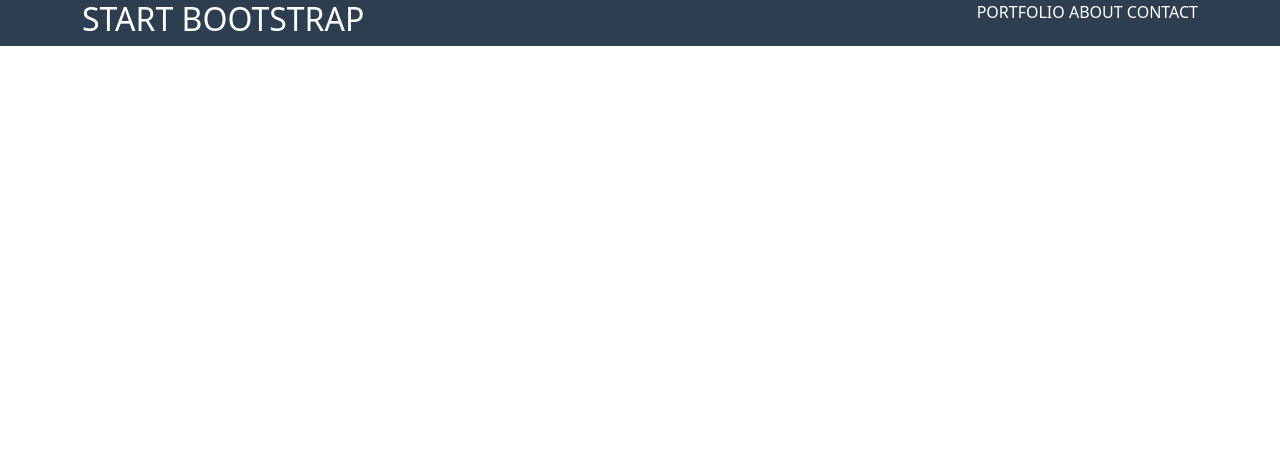
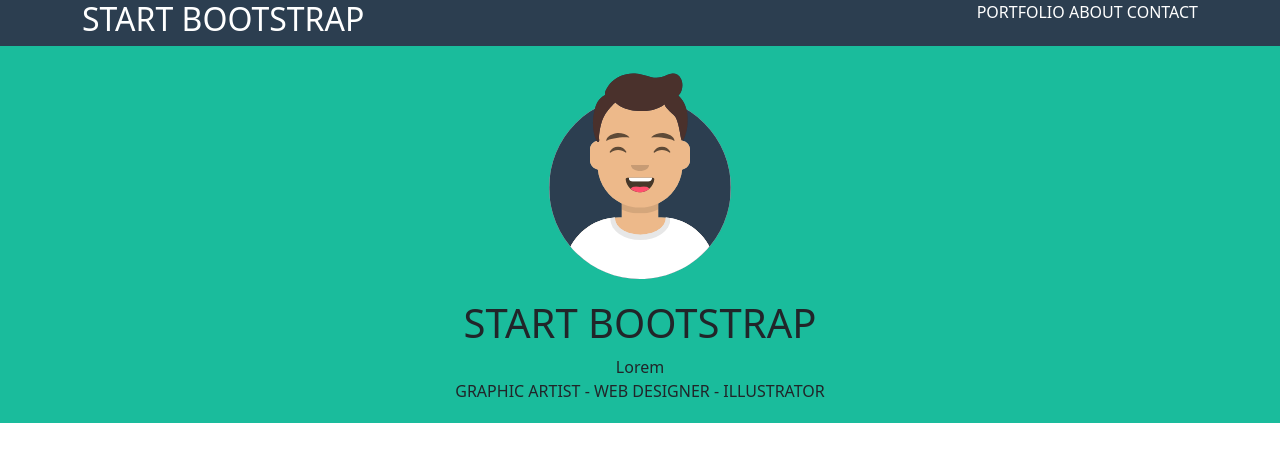
Before and after one commit to painteyes/-html-css-bootstrap-freelancer, a plain HTML site: page index.html in a window 1280 px wide. Drawn offline with nearby package versions, Linux system fonts and the light colour scheme.

Commit message:
commit changes

```diff
--- a/css/style.css
+++ b/css/style.css
@@ -15,3 +15,14 @@ header{
 .burger-menu{
     font-size: x-large;
 }
+
+.jumbotron{
+    background-color: #1abc9c;
+    text-align: center;
+    padding: 20px 0;
+}
+
+.jumbo-img *{
+    width: 200px;
+    padding-bottom: 20px;
+}
--- a/index.html
+++ b/index.html
@@ -44,11 +44,23 @@
                 </div>
             </div>
 
+        </div>
+    </header>
 
 
 
+
+    <section class="jumbotron">
+
+        <div class="jumbo-img">
+            <img src="img/avatar.svg" alt="Avatar">
         </div>
-    </header>
+
+        <h1>START BOOTSTRAP</h1>
+        <div>Lorem</div>
+        <span>GRAPHIC ARTIST - WEB DESIGNER - ILLUSTRATOR</span>
+
+    </section>
 
 </body>
 </html>
```
Also changed, not shown: img/avatar.svg (added), img/cabin.png (added), img/cake.png (added), img/circus.png (added), img/game.png (added), img/safe.png (added), img/submarine.png (added).
